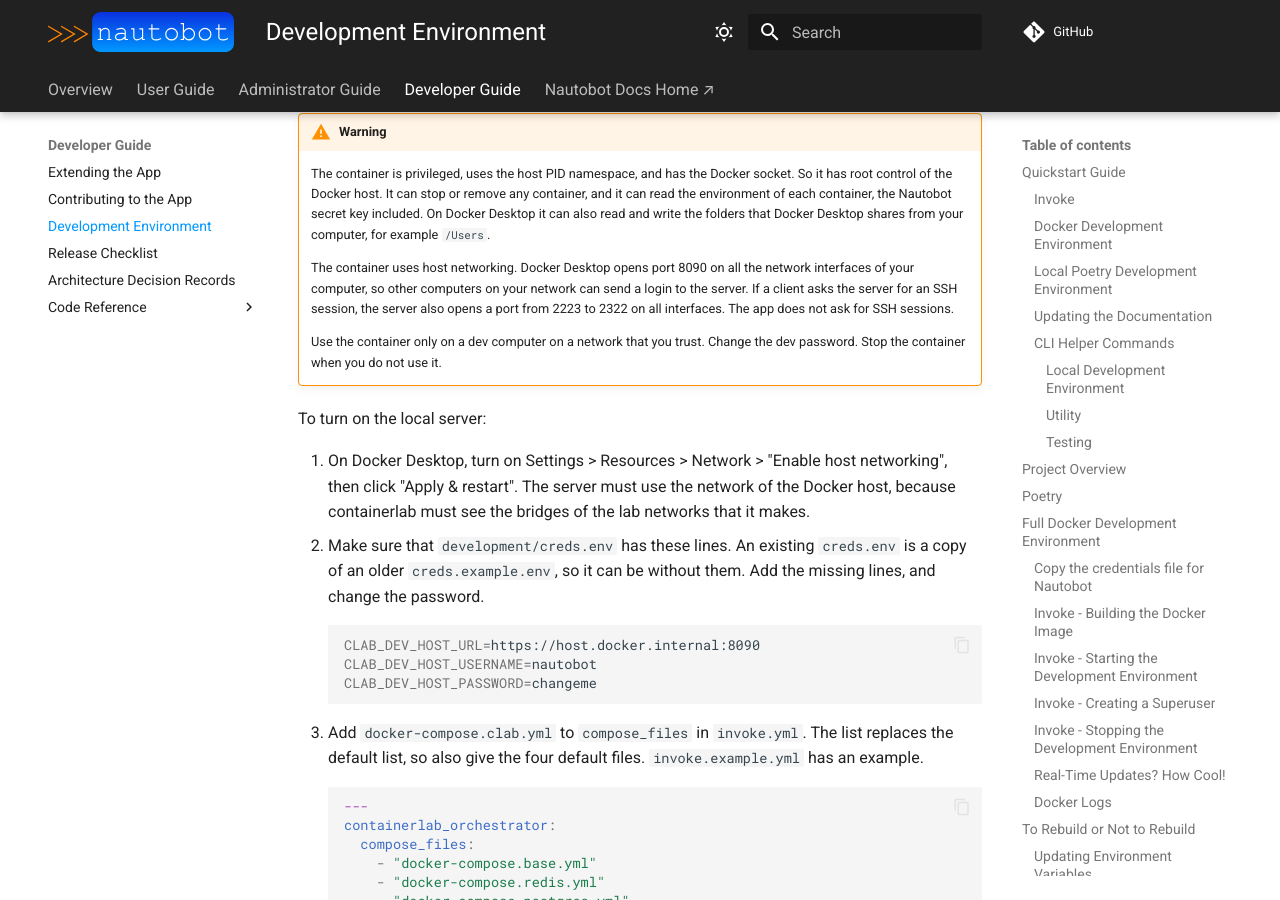
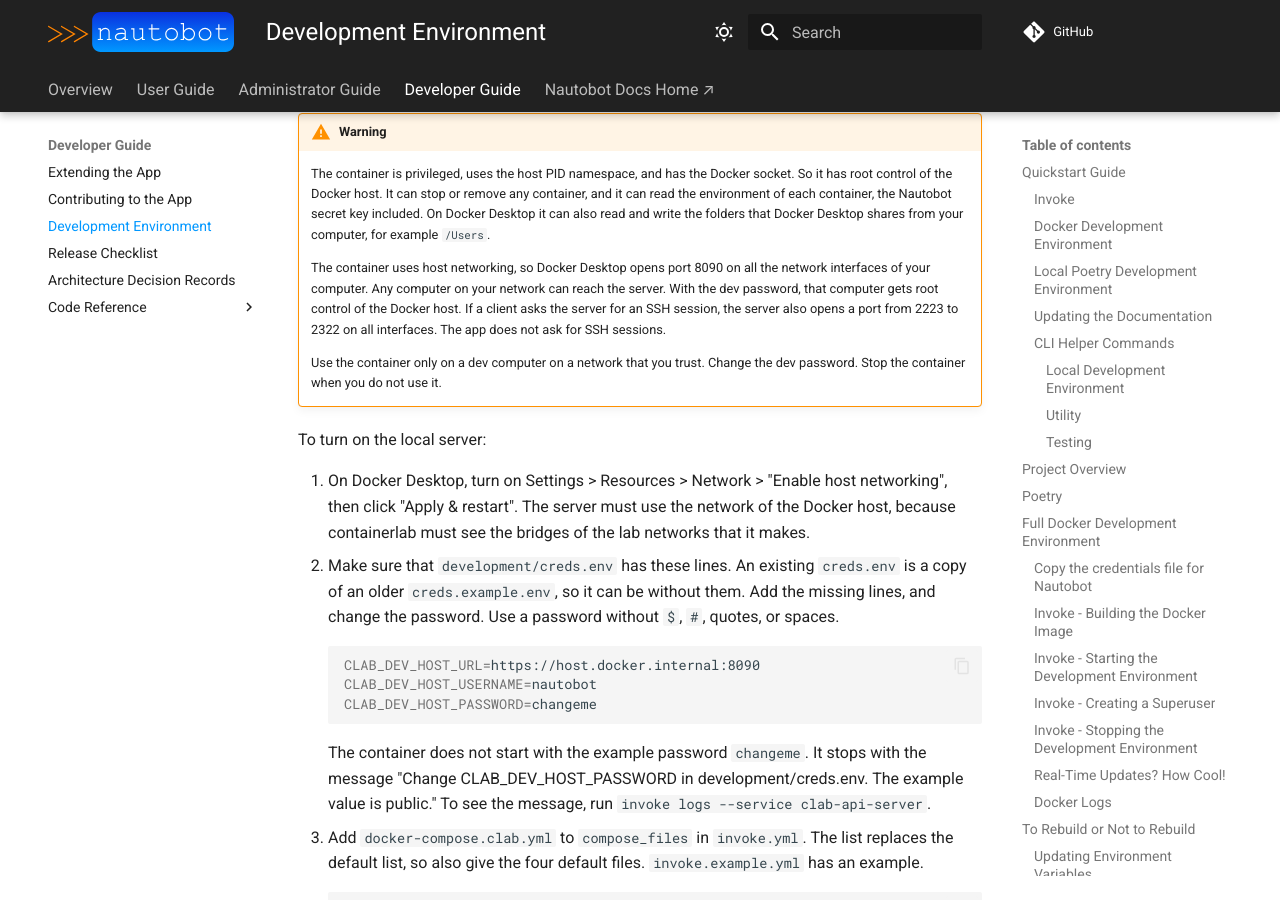
Before and after one commit to jtdub/nautobot-app-containerlab-orchestrator, an MkDocs documentation site: the page built from docs/dev/dev_environment.md, in a window 1280 px wide and 900 px high, scrolled down 11941 px. Built offline with MkDocs 1.6.1 and Material for MkDocs 9.7.7, drawn with Linux system fonts in a browser that asks for light colours; comment, search, counter and statistics services are not loaded; some of the changed text lies outside the part shown.

Commit message:
120: Address QA round 1 findings
The start script stops when CLAB_DEV_HOST_PASSWORD is the public
example value changeme. The compose file pins the v0.10.0 index digest.
The dev guide states the LAN risk in one sentence, gives the password
rules and the log command, and lists the two missing differences from
the upstream container method.

Claude-Session: https://claude.ai/code/session_015Wtbd2AbXxZ9u8rarE86by

````diff
--- a/docs/dev/dev_environment.md
+++ b/docs/dev/dev_environment.md
@@ -429,20 +429,22 @@ The file `development/docker-compose.clab.yml` adds an optional clab-api-server
 !!! warning
     The container is privileged, uses the host PID namespace, and has the Docker socket. So it has root control of the Docker host. It can stop or remove any container, and it can read the environment of each container, the Nautobot secret key included. On Docker Desktop it can also read and write the folders that Docker Desktop shares from your computer, for example `/Users`.
 
-    The container uses host networking. Docker Desktop opens port 8090 on all the network interfaces of your computer, so other computers on your network can send a login to the server. If a client asks the server for an SSH session, the server also opens a port from 2223 to 2322 on all interfaces. The app does not ask for SSH sessions.
+    The container uses host networking, so Docker Desktop opens port 8090 on all the network interfaces of your computer. Any computer on your network can reach the server. With the dev password, that computer gets root control of the Docker host. If a client asks the server for an SSH session, the server also opens a port from 2223 to 2322 on all interfaces. The app does not ask for SSH sessions.
 
     Use the container only on a dev computer on a network that you trust. Change the dev password. Stop the container when you do not use it.
 
 To turn on the local server:
 
 1. On Docker Desktop, turn on Settings > Resources > Network > "Enable host networking", then click "Apply & restart". The server must use the network of the Docker host, because containerlab must see the bridges of the lab networks that it makes.
-2. Make sure that `development/creds.env` has these lines. An existing `creds.env` is a copy of an older `creds.example.env`, so it can be without them. Add the missing lines, and change the password.
+2. Make sure that `development/creds.env` has these lines. An existing `creds.env` is a copy of an older `creds.example.env`, so it can be without them. Add the missing lines, and change the password. Use a password without `$`, `#`, quotes, or spaces.
 
     ```shell
     CLAB_DEV_HOST_URL=https://host.docker.internal:8090
     CLAB_DEV_HOST_USERNAME=nautobot
     CLAB_DEV_HOST_PASSWORD=changeme
     ```
+
+    The container does not start with the example password `changeme`. It stops with the message "Change CLAB_DEV_HOST_PASSWORD in development/creds.env. The example value is public." To see the message, run `invoke logs --service clab-api-server`.
 
 3. Add `docker-compose.clab.yml` to `compose_files` in `invoke.yml`. The list replaces the default list, so also give the four default files. `invoke.example.yml` has an example.
 
@@ -521,6 +523,8 @@ The upstream `docker run` method of clab-api-server is for a Linux host. The dev
 - It does not mount `/etc/passwd`, `/etc/shadow`, `/etc/group`, `/etc/gshadow`, or `/home`. On Docker Desktop they would come from macOS, so the container uses its own accounts.
 - It does not mount `/var/run/netns`. The upstream entrypoint makes that folder in the container.
 - It does not mount `/var/lib/docker/containers`. Only the container logs need it, and the app does not read logs.
+- It does not mount `/var/lib/clab-api-server`. The server keeps its restore and `fcling` files there, so a new container does not have them. The app does not use restore or `fcling`.
+- It uses the image tag `v0.10.0` with its digest. The upstream example uses `latest`.
 - It keeps the lab files in `CLAB_LABS_ROOT`, at the same path on the Docker host and in the container, in place of `/home`.
 - It locks the `admin` account of the image and makes a random JWT secret at each start.
 
````
Also changed, not shown: 2 other files.
